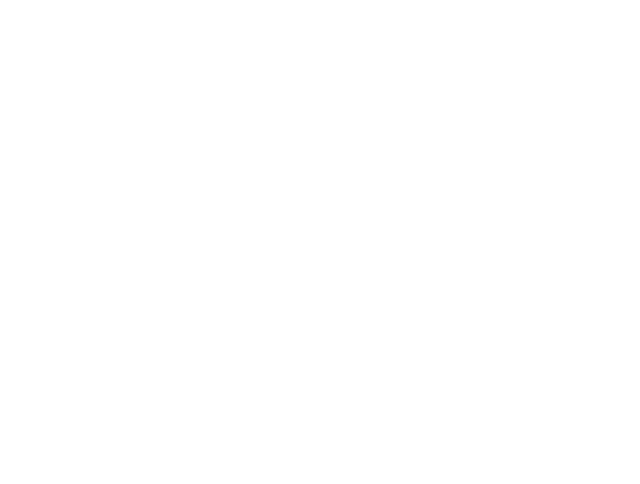
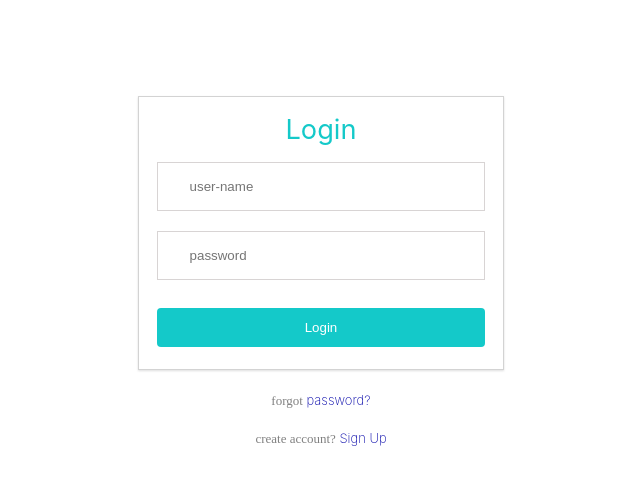
Before and after one commit to liegeubani/my-diar, a React (Create React App) app: page /login in a window 1280 px wide. Shown: the top 484 px of the page, without its empty margins (335-975 px from the left). Built offline with nearby package versions, Linux system fonts and the light colour scheme.

Commit message:
creared login design page

```diff
--- a/src/App.js
+++ b/src/App.js
@@ -1,11 +1,12 @@
 import React from 'react';
 import Home from '../src/Components/Home';
+import  Login from '../src/Components/login'
 import './App.css';
 
 function App() {
   return (
     <div className="App">
-
+     <Login />
     </div>
   );
 }
--- /dev/null
+++ b/src/Components/login.jsx
@@ -0,0 +1,47 @@
+import React from 'react';
+import '../Css/login.css'
+
+class Login extends React.Component {
+    state = {
+        userName: '',
+        userPassword: null,
+        user: []
+
+    }
+
+    handleUsername = (e) => {
+        this.setState({ userName: e.target.value.toUpperCase() })
+    }
+
+    handleUserpassword = (e) => {
+        this.setState({ userPassword: e.target.value })
+    }
+    onSubmit = (e) => {
+        e.preventDefault()
+        const { userName, userPassword, userUpdate } = this.state
+        if (userName !== '' && userPassword !== '') {
+            this.setState({ userUpdate: [userUpdate, userName, userPassword] })
+        }
+    }
+    render() {
+        const { userName, userPassword } = this.state
+
+        return (
+            <div className="main-container" >
+
+                <form onSubmit={this.onSubmit}>
+                    <caption className="header-text">Login</caption>
+                    <input type="text" value={userName} onChange={this.handleUsername} placeholder='user-name' />
+                    <input type="password" value={userPassword} onChange={this.handleUserpassword} placeholder='password' />
+                    <input type="submit" value="Login" />
+                </form>
+                <div className="footer">
+                    <h5 className="forgotpassword"><span>forgot</span> <a href="/">password?</a></h5>
+                    <h5 className="signup"><span>create account?</span> <a href="/">Sign Up</a></h5>
+                   </div>
+            </div>
+        )
+    };
+};
+
+export default Login;
--- /dev/null
+++ b/src/Css/login.css
@@ -0,0 +1,68 @@
+
+
+.main-container {
+    margin-top: 5% ;
+    margin-left:15rem;
+    max-width:  65%;
+    height: 30rem;
+    right: 40%;
+    font-size: 1.7rem;
+    font-weight: 400;
+}
+
+.header-text {
+    color:#14C9C9;
+}
+
+form {
+    max-width: 40%;
+    height: 50%;
+    display: flex;
+    margin: auto;
+    padding: 1rem;
+    margin-top: 6rem;
+    background:white;
+    flex-direction: column;
+    border: 1px lightgray solid;
+    box-shadow: 0 1px 2px 0 rgba(34,36,38,.15);
+}
+
+
+input {
+     border: 1px solid rgb(216, 212, 212);
+     padding: 16px 32px;
+     text-decoration: none;
+     margin: 4px 2px;
+     cursor: pointer;
+     margin-top: 1rem;
+}
+input[type=submit] {
+    color: white;
+    background-color:#14C9C9;
+    padding: 12px 20px;
+    border: none;
+    border-radius: 4px;
+    cursor: pointer;
+    float: right;
+    margin-top: 1.5rem;
+}
+
+
+.forgotpassword  {
+    font-weight: 200;
+    font-size: small;
+
+}
+.signup {
+    font-weight: 200;
+    font-size: small;
+}
+
+span {
+    color:gray;
+    font-family: serif;
+}
+a {
+    color: rgb(7, 7, 170);
+    text-decoration: none;
+}
```
